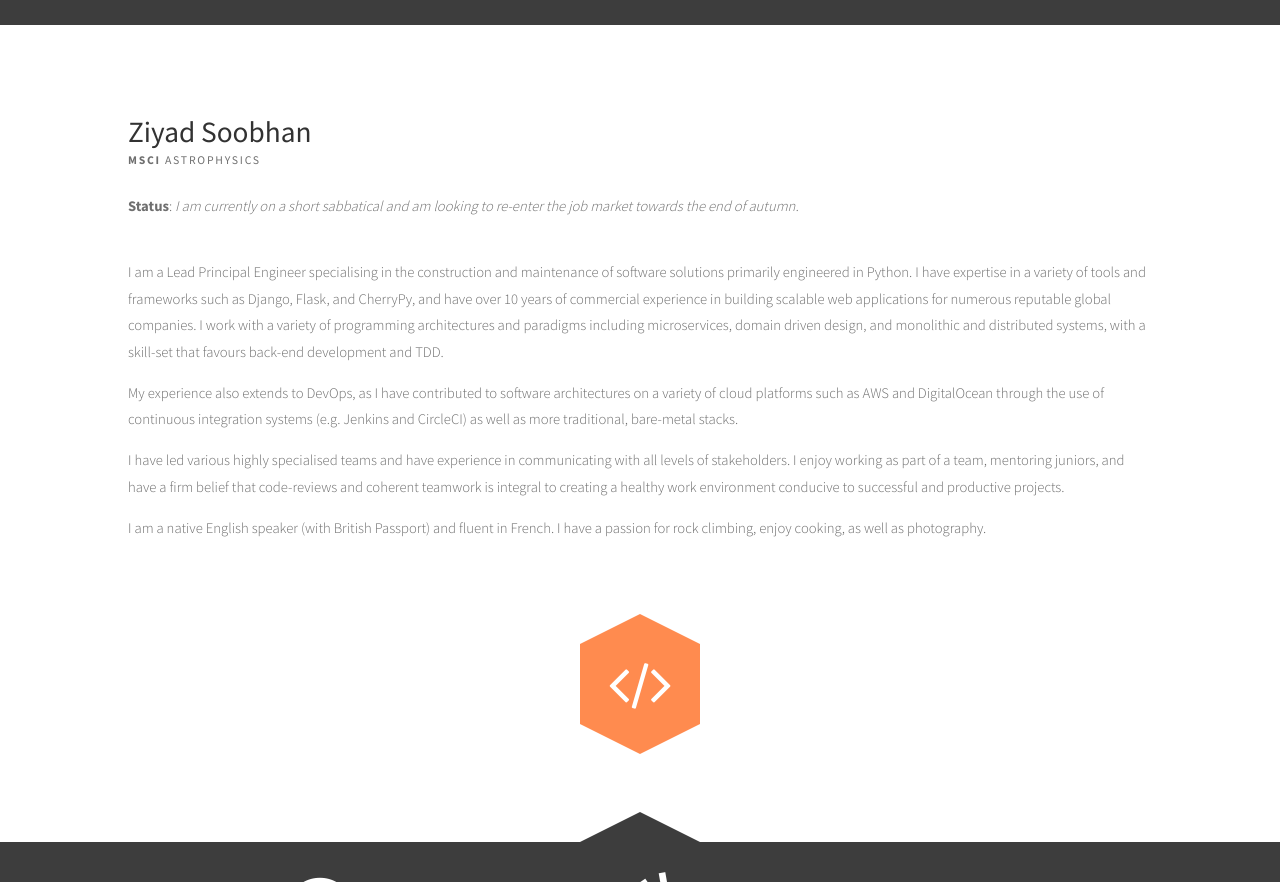
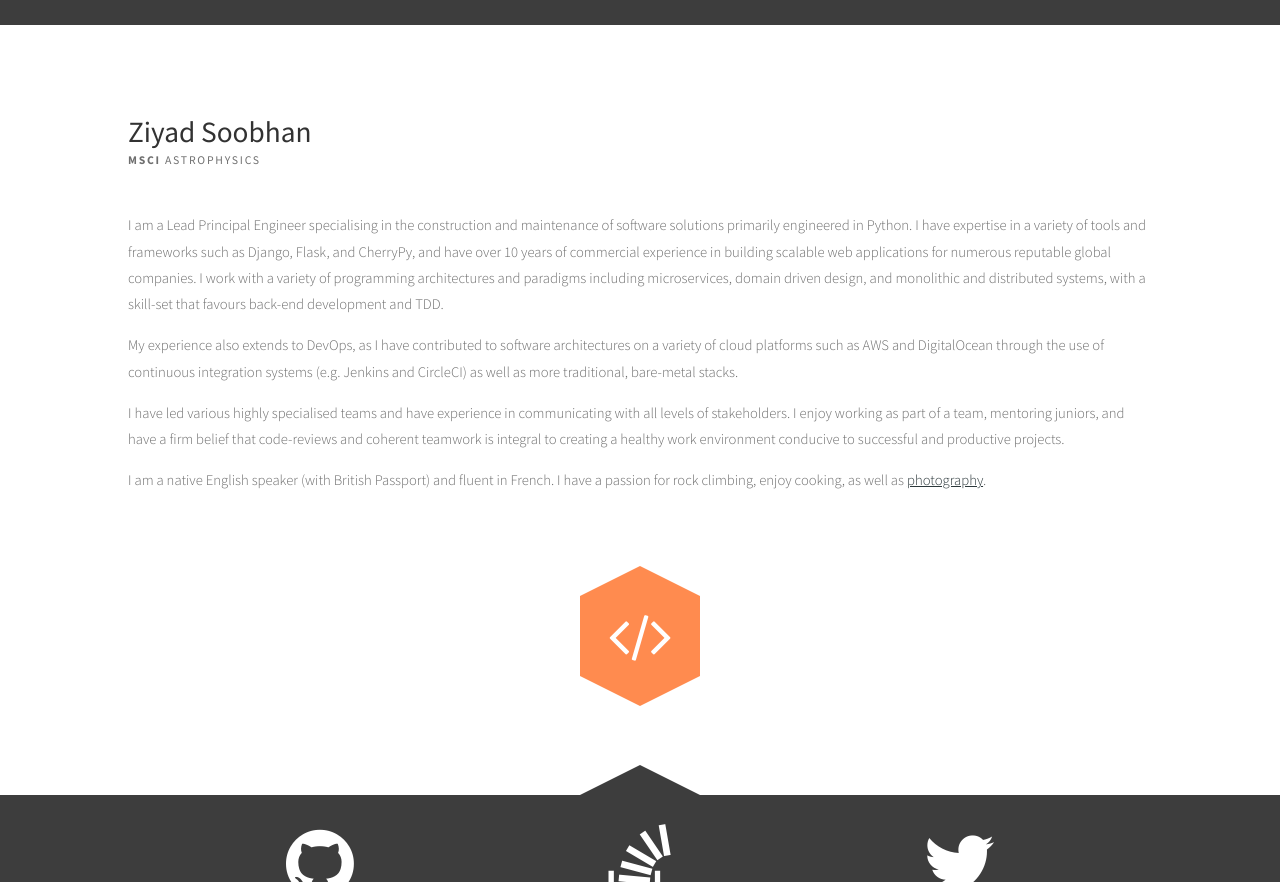
Before and after one commit to zsoobhan/prometheus, a Django app: template www/templates/content/home.html in a window 1280 px wide. Shown: the part 495-1377 px from the top of the page. Run offline with Django 3.2, Linux system fonts and the light colour scheme; the template is opened without the code that fills it: most values are stand-ins (such as "Sample title", 1, 10 or a date in 2020).

Commit message:
Removes sabbatical line
Updates photography with 500px url

```diff
--- a/www/templates/content/home.html
+++ b/www/templates/content/home.html
@@ -15,9 +15,6 @@
             <div class="title">
                 <h2>Ziyad Soobhan</h2>
                 <span class="byline"><b>MSci</b> Astrophysics</span>
-                <div class="tiny-spacer"></div>
-                <span class="other-byline"><b>Status</b>: <i>I am currently on a short sabbatical and am looking to re-enter the job market towards the end of autumn.</i></span>
-
             </div>
 
             <p>
@@ -51,7 +48,8 @@
 
             <p>
             I am a native English speaker (with British Passport) and fluent in French.
-            I have a passion for rock climbing, enjoy cooking, as well as photography.
+            I have a passion for rock climbing, enjoy cooking, as well as
+            <a href="https://500px.com/p/zsoobhan" rel="nofollow" target="_blank">photography</a>.
             </p>
 
 
```
